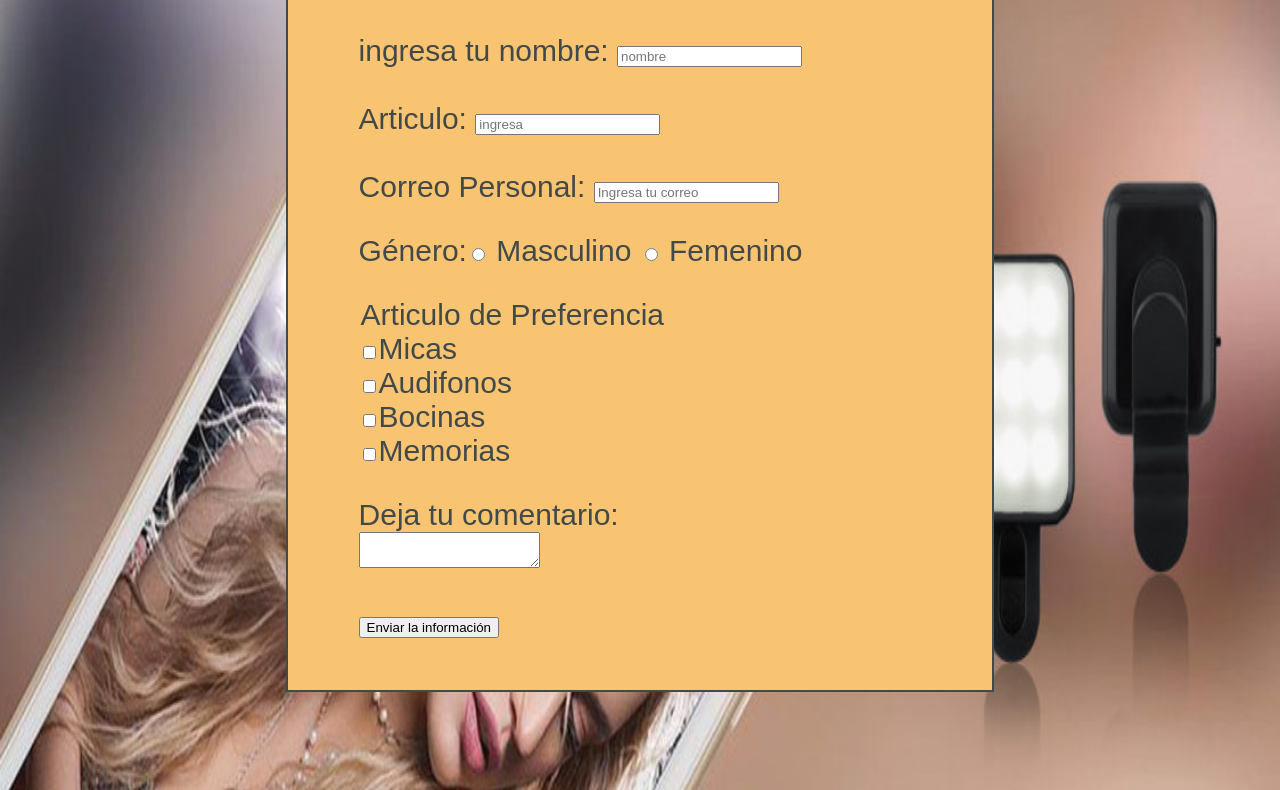
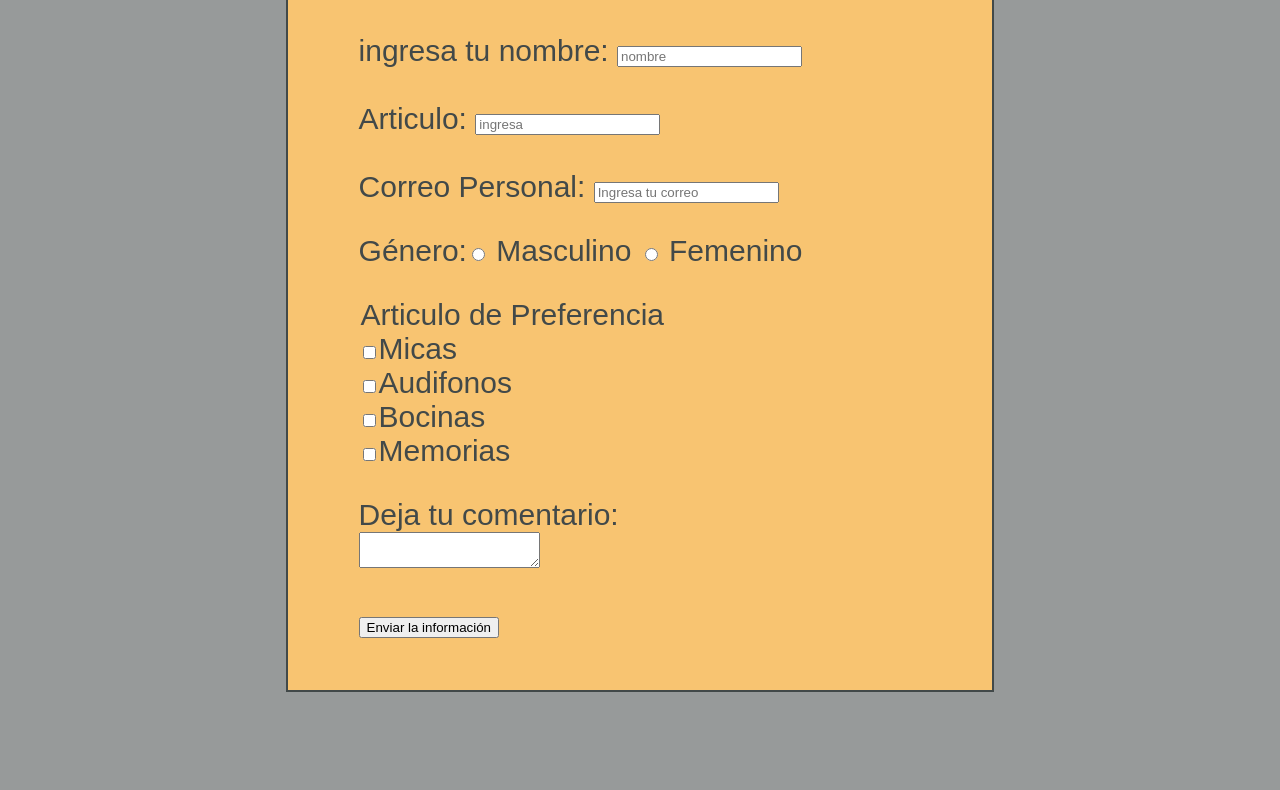
Before and after one commit to JosVelazquez/Practica-3, a plain HTML site: page Paginas/Contacto.html in a window 1280 px wide. Shown: the part 514-1304 px from the top of the page. Drawn offline with Linux system fonts and the light colour scheme.

Commit message:
Update contacto.css
cambio de fondo

```diff
--- a/Paginas/css/contacto.css
+++ b/Paginas/css/contacto.css
@@ -1,8 +1,10 @@
 body{
-    background: url(9.JPG);
+    background: url(.JPG);
     background-size: 100% 100%;
     background-repeat: no-repeat;
     padding: 0px 10%;
+    background: #979A9A;
+
 }
 .menu{
     list-style: none;
```
